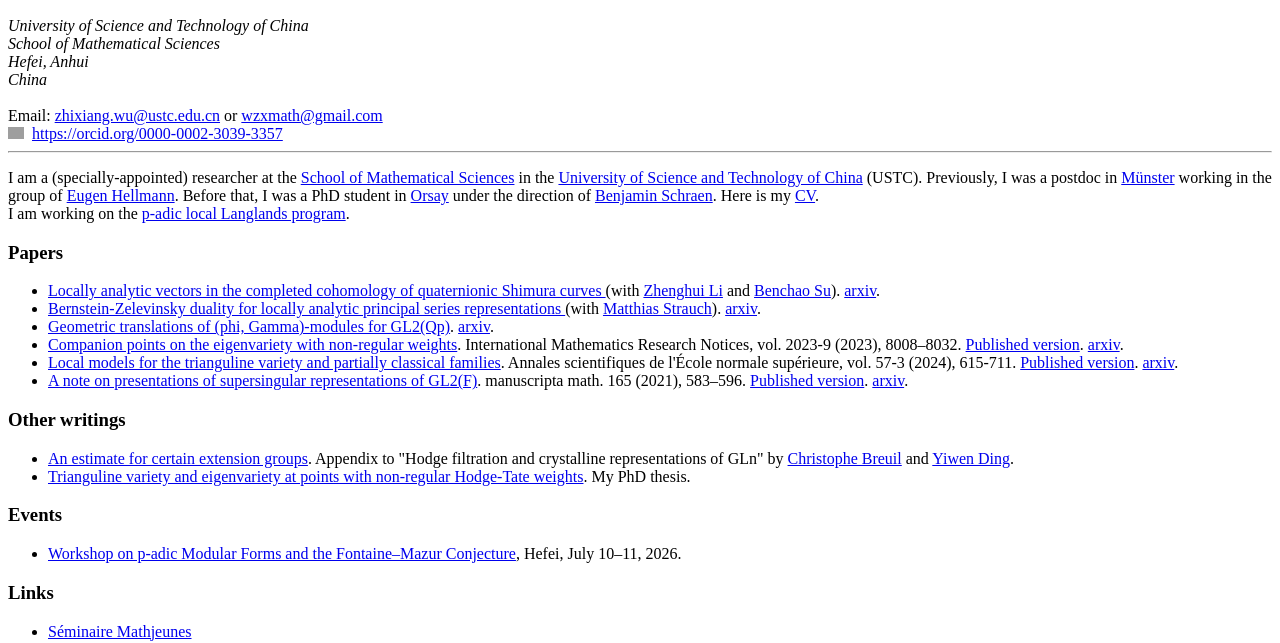
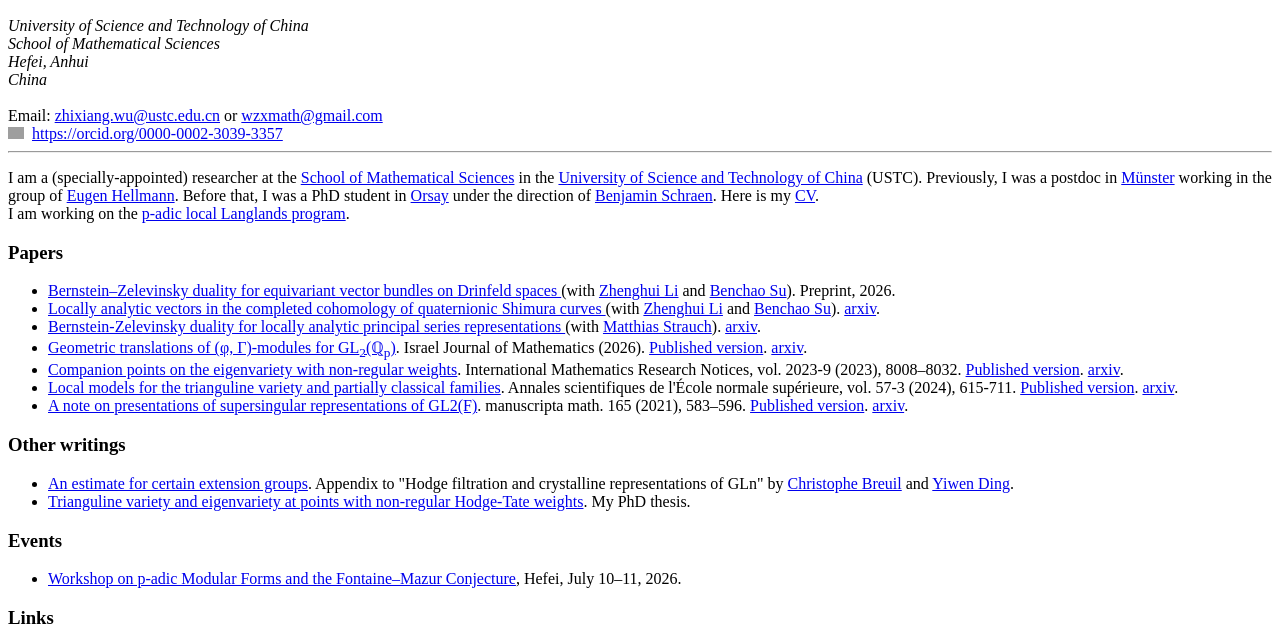
Before and after one commit to wzxmath/wzxmath.github.io, a plain HTML site: page index.html in a window 1280 px wide. Shown: the part 118-761 px from the top of the page. Drawn offline with Linux system fonts and the light colour scheme; grey boxes are pictures that could not be loaded.

Commit message:
Update homepage publications and CV

```diff
--- a/index.html
+++ b/index.html
@@ -65,11 +65,13 @@ I am working on the <a href="https://www.imo.universite-paris-saclay.fr/~christo
 </p>
 <h3>Papers</h3>
 <ul>
+    <li><a href="pdfs/BZdualDrinfeld.pdf"> Bernstein–Zelevinsky duality for equivariant vector bundles on Drinfeld spaces </a> (with <a href="https://lzh98ch.github.io/"> Zhenghui Li</a> and <a href="https://benchao1923.github.io/"> Benchao Su</a>). Preprint, 2026.
+    </li>
     <li><a href="pdfs/Panquaternion.pdf"> Locally analytic vectors in the completed cohomology of quaternionic Shimura curves </a> (with <a href="https://lzh98ch.github.io/"> Zhenghui Li</a> and <a href="https://benchao1923.github.io/"> Benchao Su</a>). <a href="https://arxiv.org/abs/2601.13625"> arxiv</a>.
     </li>
     <li><a href="pdfs/Zelevinsky.pdf"> Bernstein-Zelevinsky duality for locally analytic principal series representations </a> (with <a href="https://math.indiana.edu/about/faculty/strauch-matthias.html"> Matthias Strauch</a>). <a href="https://arxiv.org/abs/2501.04850"> arxiv</a>.
     </li>
-    <li><a href="pdfs/Translation.pdf"> Geometric translations of (phi, Gamma)-modules for GL2(Qp)</a>. <a href="https://arxiv.org/abs/2405.16637"> arxiv</a>.
+    <li><a href="pdfs/Translation.pdf"> Geometric translations of (φ, Γ)-modules for GL<sub>2</sub>(ℚ<sub>p</sub>)</a>. Israel Journal of Mathematics (2026). <a href="https://doi.org/10.1007/s11856-026-2941-4"> Published version</a>. <a href="https://arxiv.org/abs/2405.16637"> arxiv</a>.
     </li>
 <!--</ul>
 <h3>Publication</h3>
```
Also changed, not shown: 2 other files.
